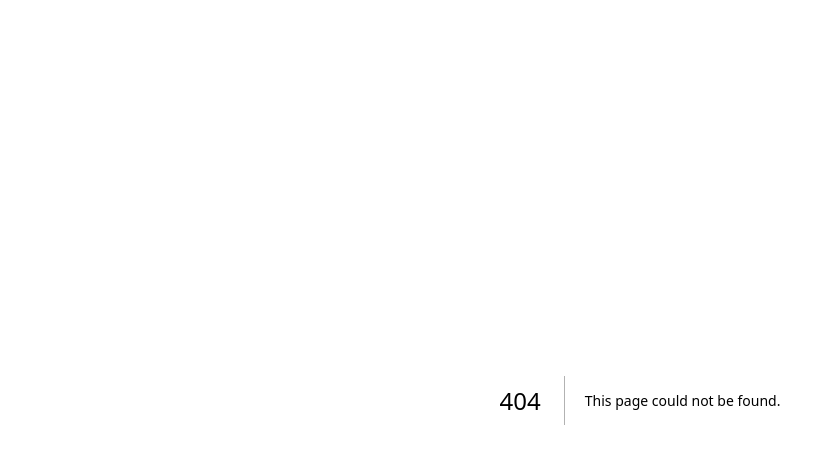
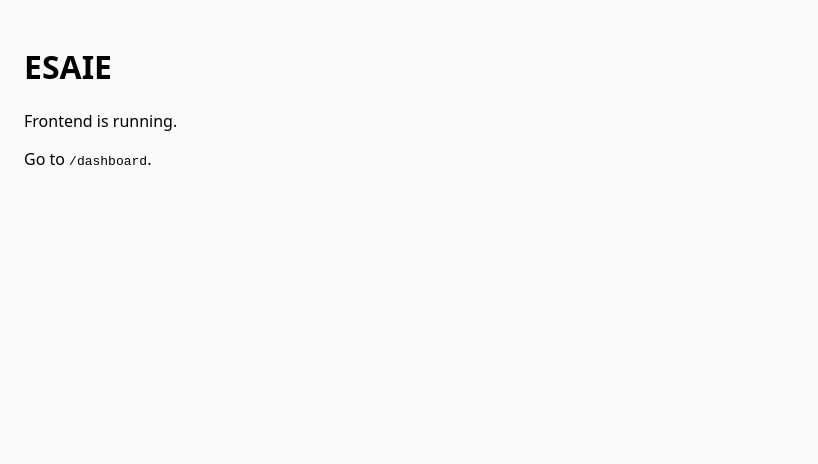
Before and after one commit to phathela/esaie, a Next.js app in the folder frontend/: page / in a window 1280 px wide. Before the commit this address had no page. Shown: the top 464 px of the page, without its empty margins (0-818 px from the left). Built offline with nearby package versions, Linux system fonts and the light colour scheme.

Commit message:
feat(frontend): add home page

```diff
--- /dev/null
+++ b/frontend/app/page.tsx
@@ -0,0 +1,9 @@
+export default function HomePage() {
+  return (
+    <main style={{ padding: 24 }}>
+      <h1>ESAIE</h1>
+      <p>Frontend is running.</p>
+      <p>Go to <code>/dashboard</code>.</p>
+    </main>
+  );
+}
```
